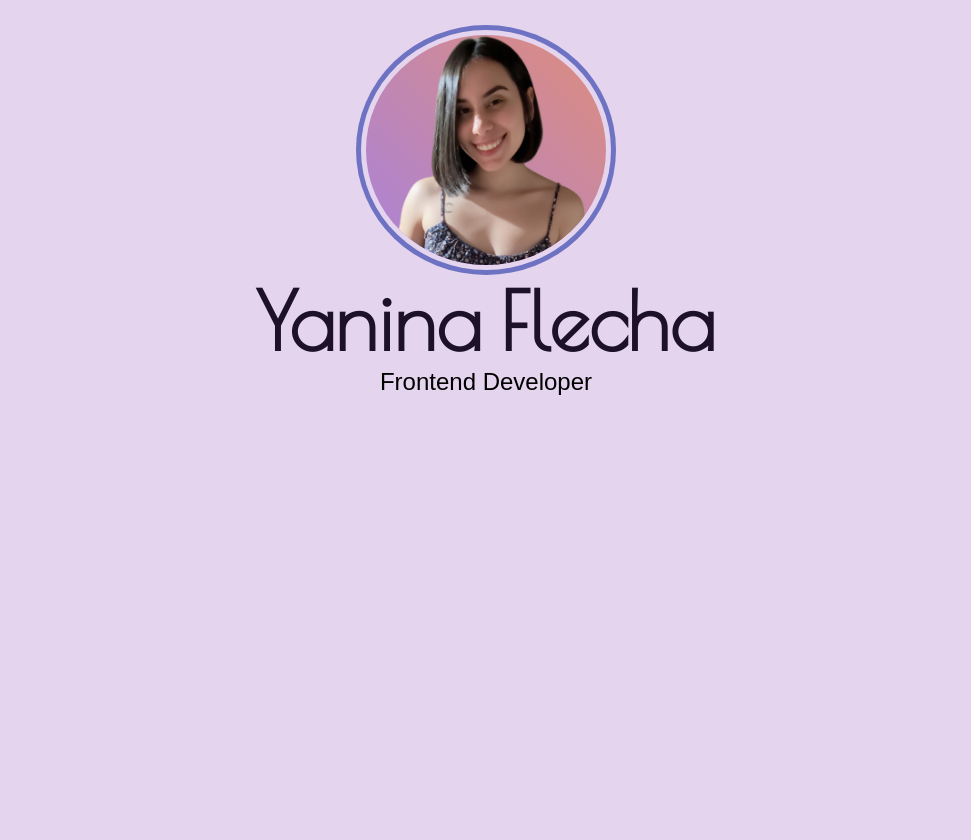
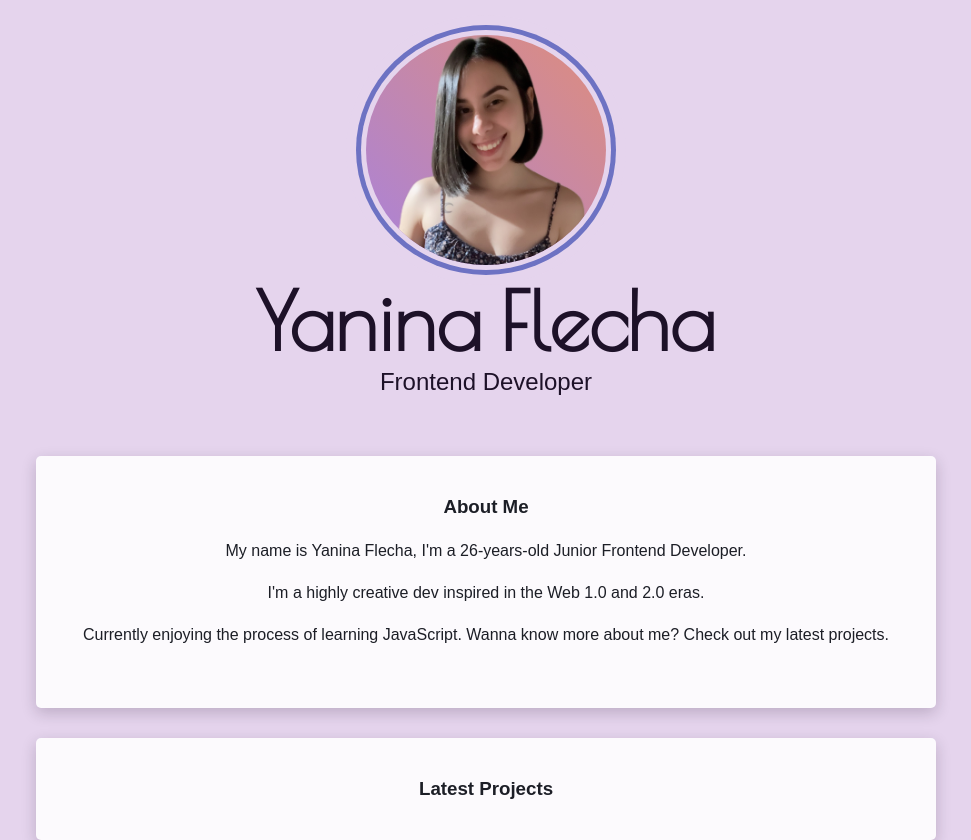
Before and after one commit to angelyxxdream/yanina-flecha, a plain HTML site: page index.html in a window 1280 px wide. Shown: the whole page, without its empty margins (154-1125 px from the left). Before the commit the page ends 800 px from the top, so only its background shows below. Drawn offline with nearby package versions, Linux system fonts and the light colour scheme.

Commit message:
Sections added

```diff
--- a/index.html
+++ b/index.html
@@ -24,7 +24,16 @@
 
 
     </div>
+    <section class="content-container">
+        <h3>About Me</h3>
+        <p>My name is Yanina Flecha, I'm a 26-years-old Junior Frontend Developer.</p>
+        <p>I'm a highly creative dev inspired in the Web 1.0 and 2.0 eras.</p>
+        <p>Currently enjoying the process of learning JavaScript. Wanna know more about me? Check out my latest projects.</p>
+    </section>
+    <section class="projects-container">
+        <h3>Latest Projects</h3>
 
+    </section>
 
 
 
--- a/styles/style1.css
+++ b/styles/style1.css
@@ -43,8 +43,42 @@ html, body {
     font-size: 5rem;
 
 }
-h2 {
+.hero-container h2 {
+    color: #1D1128;
+}
+.hero-container h2, .content-container h3, .content-container p,.projects-container h3  {
     font-family: "Text Me One", sans-serif;
     font-weight: 400;
     font-style: normal;
 }
+.content-container {
+    text-align: center;
+    background-color: #FCFAFD;
+    color: #1C1E26;
+    max-width: 900px;
+    margin: 30px auto;
+    border-radius: 5px;
+    padding: 2.5rem;
+    box-shadow: 0 5px 15px rgba(29, 17, 40, 0.2);
+    filter: blur(0.3px);
+}
+.content-container:hover {
+    transform: rotateZ(0.5deg);
+}
+
+.content-container h3, .projects-container h3 {
+   font-weight: 900;
+}
+.content-container h3, .content-container p {
+    margin-bottom: 1.5rem;
+}
+.projects-container {
+    text-align: center;
+    background-color: #FCFAFD;
+    color: #1C1E26;
+    max-width: 900px;
+    margin: 30px auto;
+    border-radius: 5px;
+    padding: 2.5rem;
+    box-shadow: 0 5px 15px rgba(29, 17, 40, 0.2);
+}
```
